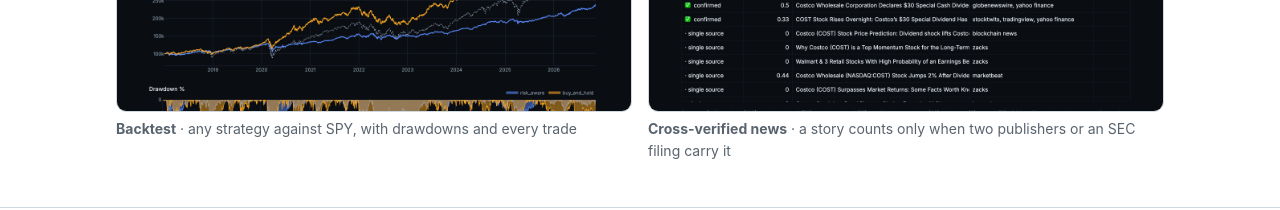
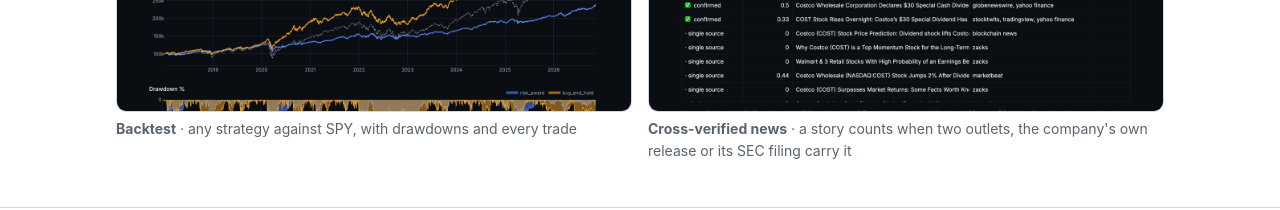
Before and after one commit to jackson-cmd/risk-aware-trading-agents, a plain HTML site: page site/index.html in a window 1280 px wide. Shown: the part 3460-3670 px from the top of the page. Drawn offline with Linux system fonts and the light colour scheme.

Commit message:
Captions and the default config comment: a company release or 8-K also confirms a story

```diff
--- a/site/index.html
+++ b/site/index.html
@@ -130,7 +130,7 @@ riskaware mcp                          # use them from Claude / 在 Claude 里
     <figure><a href="assets/agent_detail_en.jpg" lang="en"><img src="assets/agent_detail_en.jpg" alt="Agent details" loading="lazy"></a><a href="assets/agent_detail_zh.jpg" lang="zh"><img src="assets/agent_detail_zh.jpg" alt="智能体详情" loading="lazy"></a><figcaption><b><span lang="en">Agent details</span><span lang="zh">智能体详情</span></b> · <span lang="en">positions, orders and the reason behind every decision</span><span lang="zh">持仓、订单和每个决策的理由</span></figcaption></figure>
     <figure><a href="assets/signals_en.jpg" lang="en"><img src="assets/signals_en.jpg" alt="Signals" loading="lazy"></a><a href="assets/signals_zh.jpg" lang="zh"><img src="assets/signals_zh.jpg" alt="信号" loading="lazy"></a><figcaption><b><span lang="en">Signals</span><span lang="zh">信号</span></b> · <span lang="en">what a strategy would buy or sell today, with conviction and reasons</span><span lang="zh">策略今天会买什么、卖什么，附信心分和理由</span></figcaption></figure>
     <figure><a href="assets/backtest_en.jpg" lang="en"><img src="assets/backtest_en.jpg" alt="Backtest" loading="lazy"></a><a href="assets/backtest_zh.jpg" lang="zh"><img src="assets/backtest_zh.jpg" alt="回测" loading="lazy"></a><figcaption><b><span lang="en">Backtest</span><span lang="zh">回测</span></b> · <span lang="en">any strategy against SPY, with drawdowns and every trade</span><span lang="zh">任意策略和 SPY 对比，含回撤和每笔交易</span></figcaption></figure>
-    <figure><a href="assets/news_en.jpg" lang="en"><img src="assets/news_en.jpg" alt="Cross-verified news" loading="lazy"></a><a href="assets/news_zh.jpg" lang="zh"><img src="assets/news_zh.jpg" alt="交叉验证新闻" loading="lazy"></a><figcaption><b><span lang="en">Cross-verified news</span><span lang="zh">交叉验证新闻</span></b> · <span lang="en">a story counts only when two publishers or an SEC filing carry it</span><span lang="zh">两家独立媒体或 SEC 文件都报道了才算确认</span></figcaption></figure>
+    <figure><a href="assets/news_en.jpg" lang="en"><img src="assets/news_en.jpg" alt="Cross-verified news" loading="lazy"></a><a href="assets/news_zh.jpg" lang="zh"><img src="assets/news_zh.jpg" alt="交叉验证新闻" loading="lazy"></a><figcaption><b><span lang="en">Cross-verified news</span><span lang="zh">交叉验证新闻</span></b> · <span lang="en">a story counts when two outlets, the company's own release or its SEC filing carry it</span><span lang="zh">两家独立媒体、公司自己的通稿或 SEC 公告报道了才算确认</span></figcaption></figure>
   </div>
 </div></section>
 
```
Also changed, not shown: 3 other files.
